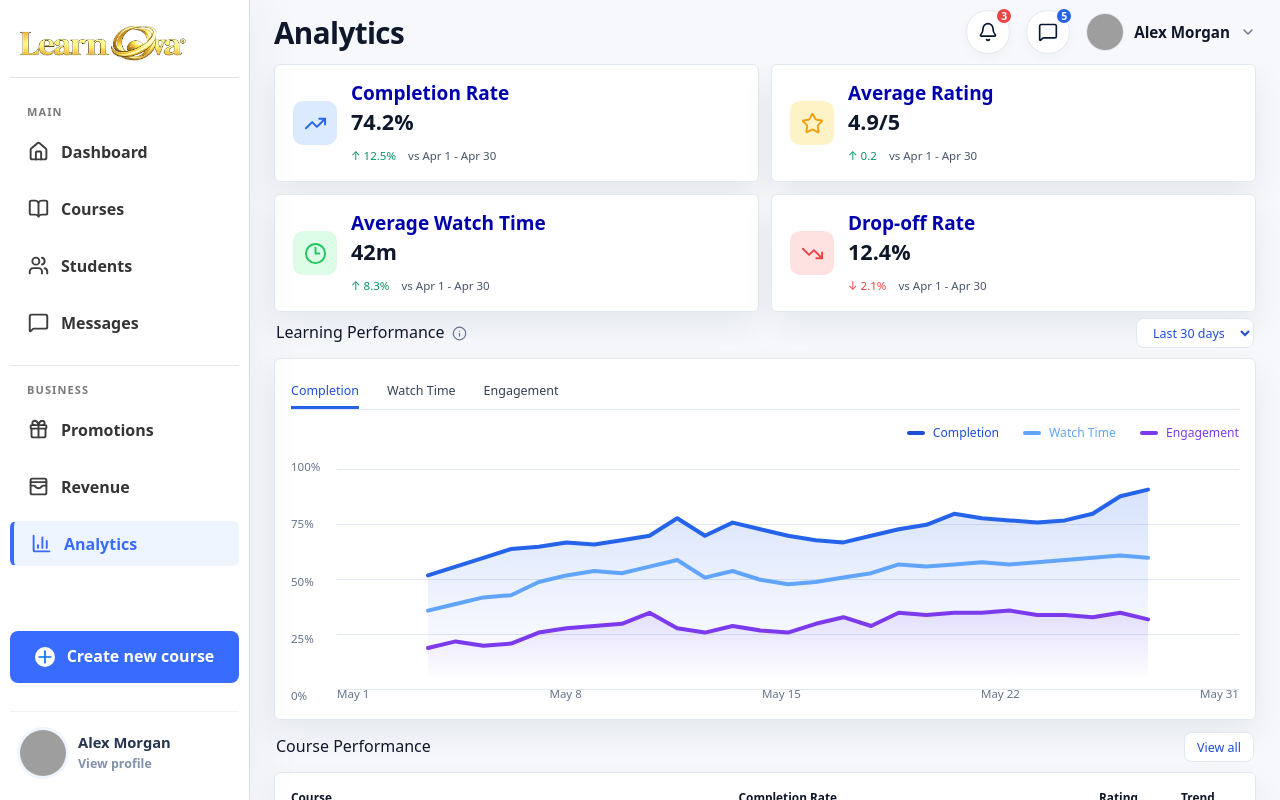
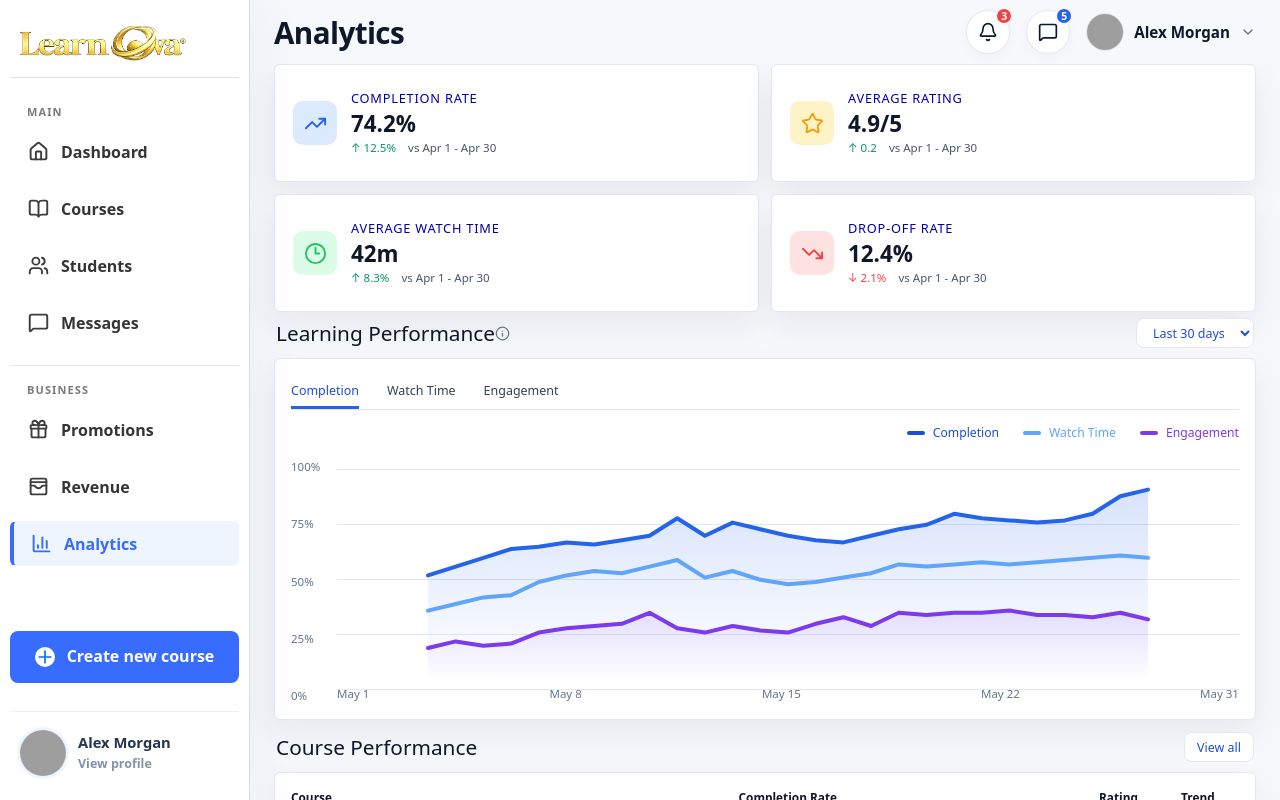
Before and after one commit to khanh030106/DATN-LearnOva, a React (Vite) app in the folder front_end/: page /learnova/teacher/analytics in a window 1280 px wide. Built offline with nearby package versions, Linux system fonts and the light colour scheme; no server answers; grey boxes are pictures that could not be loaded.

Commit message:
first committ

```diff
--- a/front_end/src/page/teacher/analytics/AnalyticsPage.css
+++ b/front_end/src/page/teacher/analytics/AnalyticsPage.css
@@ -114,25 +114,26 @@
 
 .teacher-analytics-stat small {
   display: block;
-  color: #334155;
-  font-size: 0.78rem;
-  font-weight: 850;
+  margin-bottom: 7px;
+  font-size: 0.8rem !important;
+  font-weight: 500 !important;
+  letter-spacing: 0.06em;
+  text-transform: uppercase;
 }
 
 .teacher-analytics-stat strong {
   display: block;
-  margin-top: 7px;
-  color: var(--analytics-text);
-  font-size: 1.35rem;
-  font-weight: 900;
-  line-height: 1.05;
+  color: var(--revenue-text);
+  font-size: 1.4rem;
+  font-weight: 700 !important;
+  line-height: 1.1;
 }
 
 .teacher-analytics-stat p {
   display: flex;
   align-items: center;
   gap: 12px;
-  margin-top: 15px;
+  margin-top: 3px;
   color: #475569;
   font-size: 0.72rem;
   font-weight: 800;
@@ -170,12 +171,10 @@
 }
 
 .teacher-analytics-panel-title h2 {
-  display: inline-flex;
-  align-items: center;
-  gap: 7px;
   margin: 0;
-  color: var(--analytics-text);
-  font-size: 1rem;
+  color: var(--revenue-text);
+  font-family: var(--font-sans), serif;
+  font-size: 1.3rem;
   font-weight: 900;
   line-height: 1.2;
 }
--- a/front_end/src/page/teacher/promotions/PromotionsPage.css
+++ b/front_end/src/page/teacher/promotions/PromotionsPage.css
@@ -75,6 +75,12 @@
   box-shadow: 0 14px 34px rgba(15, 23, 42, 0.07);
 }
 
+.teacher-promotion-card h2{
+  color: #00295e !important;
+  font-size: 1.2rem;
+  font-weight: 700 !important;
+}
+
 .teacher-promotion-card__media {
   position: relative;
   height: 156px;
@@ -135,8 +141,7 @@
   gap: 8px;
   margin: 0;
   color: #475569;
-  font-size: 0.82rem;
-  font-weight: 700;
+  font-size: 0.85rem;
 }
 
 .teacher-promotion-card__price-row {
@@ -149,15 +154,14 @@
 }
 
 .teacher-promotion-card__price-row strong {
-  color: #071a33;
-  font-size: 0.92rem;
-  font-weight: 900;
+  color: #313131;
+  font-size: 1.2rem;
+  font-weight: 700 !important;
 }
 
 .teacher-promotion-card__price-row del {
-  color: #94a3b8;
+  color: #8b8b8b;
   font-size: 0.78rem;
-  font-weight: 800;
 }
 
 .teacher-promotion-card__price-row span {
--- a/front_end/src/page/teacher/revenue/RevenuePage.css
+++ b/front_end/src/page/teacher/revenue/RevenuePage.css
@@ -157,8 +157,8 @@
 .teacher-revenue-metric span {
   display: block;
   margin-bottom: 7px;
-  font-size: 0.72rem;
-  font-weight: 900;
+  font-size: 0.8rem !important;
+  font-weight: 500 !important;
   letter-spacing: 0.06em;
   text-transform: uppercase;
 }
@@ -166,14 +166,13 @@
 .teacher-revenue-metric strong {
   display: block;
   color: var(--revenue-text);
-  font-size: 1.15rem;
-  font-weight: 900;
+  font-size: 1.4rem;
+  font-weight: 700 !important;
   line-height: 1.1;
 }
 
 .teacher-revenue-metric small {
   display: block;
-  margin-top: 11px;
   color: #059669;
   font-size: 0.72rem;
   font-weight: 800;
@@ -210,7 +209,7 @@
 
 .teacher-revenue-dashboard-grid {
   display: grid;
-  grid-template-columns: minmax(0, 1.45fr) minmax(380px, 0.95fr);
+  grid-template-columns: minmax(0, 1.3fr) minmax(380px, 0.95fr);
   gap: 12px;
 }
 
@@ -218,7 +217,7 @@
   min-width: 0;
   display: grid;
   align-content: start;
-  gap: 10px;
+  gap: 5px;
 }
 
 .teacher-revenue-panel-title {
@@ -233,8 +232,8 @@
 .teacher-revenue-panel-title h2 {
   margin: 0;
   color: var(--revenue-text);
-  font-family: var(--font-sans);
-  font-size: 1rem;
+  font-family: var(--font-sans), serif;
+  font-size: 1.3rem;
   font-weight: 900;
   line-height: 1.2;
 }
@@ -401,6 +400,7 @@
   grid-template-columns: 48px minmax(0, 1.3fr) minmax(100px, 0.8fr) 70px 58px;
   align-items: center;
   gap: 12px;
+  margin: 7px;
   min-height: 58px;
   border-bottom: 1px solid var(--revenue-border);
 }
```
